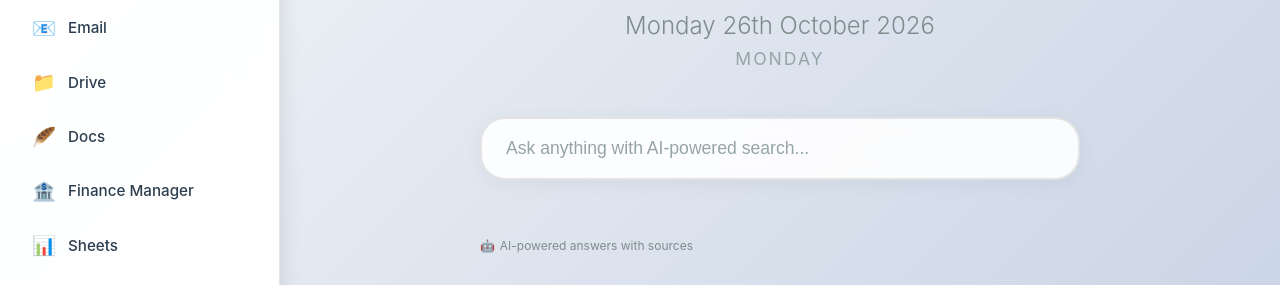
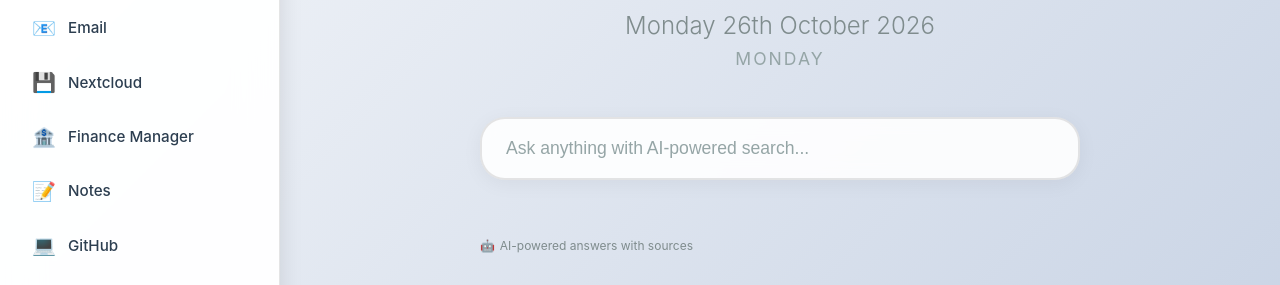
Before and after one commit to electricbluez/homepage, a plain HTML site: page index.html in a window 1280 px wide. Shown: the part 177-462 px from the top of the page. Drawn offline with Linux system fonts and the light colour scheme.

Commit message:
Update index.html

```diff
--- a/index.html
+++ b/index.html
@@ -322,21 +322,13 @@
                 <div class="link-icon">📧</div>
                 <div class="link-name">Email</div>
             </a>
-            <a href="https://drive.proton.me" class="link-item">
-                <div class="link-icon">📁</div>
-                <div class="link-name">Drive</div>
-            </a>
-            <a href="https://docs.proton.me" class="link-item">
-                <div class="link-icon">🪶</div>
-                <div class="link-name">Docs</div>
+            <a href="https://cloud.ianbritton.me.uk" class="link-item">
+                <div class="link-icon">💾</div>
+                <div class="link-name">Nextcloud</div>
             </a>
             <a href="https://finance.ianbritton.me.uk" class="link-item">
                 <div class="link-icon">🏦</div>
                 <div class="link-name">Finance Manager</div>
-            </a>
-            <a href="https://sheets.proton.me" class="link-item">
-                <div class="link-icon">📊</div>
-                <div class="link-name">Sheets</div>
             </a>
             <a href="https://notes.ianbritton.me.uk" class="link-item">
                 <div class="link-icon">📝</div>
```
